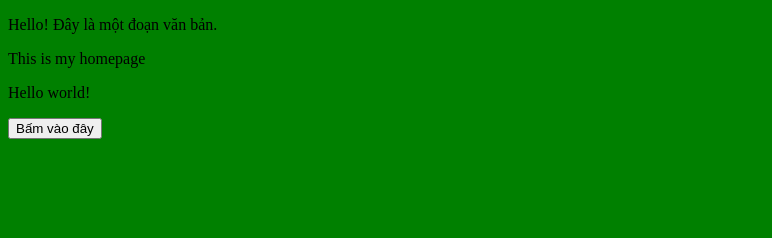
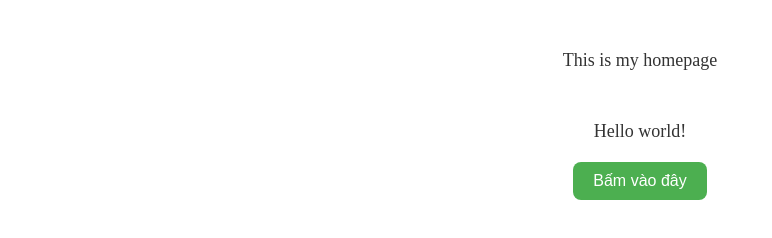
Before and after one commit to lamvuson/demo-git, a plain HTML site: page index.html in a window 1280 px wide. Shown: the whole page, without its empty margins (0-772 px from the left). Drawn offline with Linux system fonts and the light colour scheme.

Commit message:
update .gitignore

```diff
--- a/index.html
+++ b/index.html
@@ -3,10 +3,9 @@
 <head>
   <meta charset="UTF-8">
   <title>Trang HTML đơn giản</title>
-  <link rel="stylesheet" href="index2.css">
+  <link rel="stylesheet" href="index.css">
 </head>
 <body>
-  <p>Hello! Đây là một đoạn văn bản.</p>
   <p>This is my homepage</p>
   <p>Hello world!</p>
   <button onclick="alert('Bạn đã bấm nút!')">Bấm vào đây</button>
```
Also changed, not shown: 1 other file.
